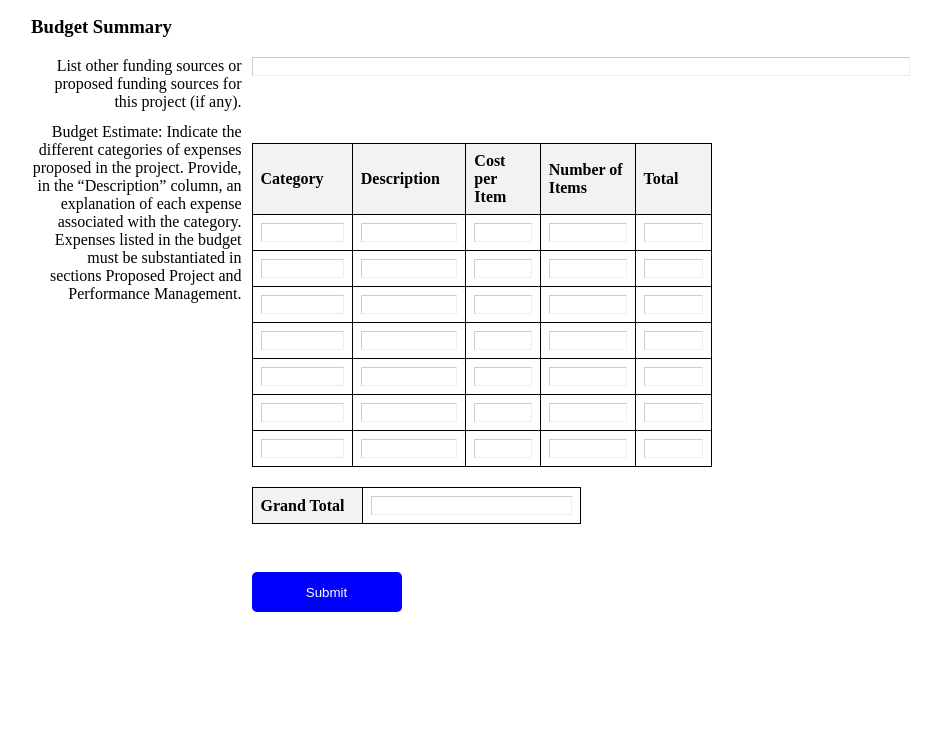
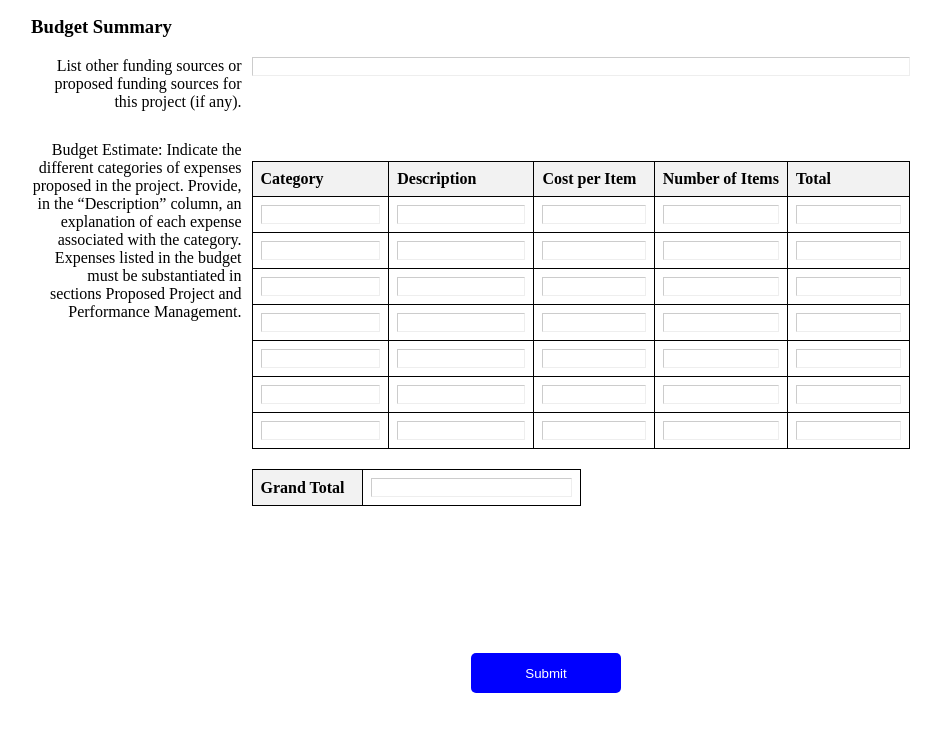
Before and after one commit to jlo-dcjd/ysab-grant-application, a plain HTML site: page index.html in a window 1280 px wide. Shown: the part 2295-3051 px from the top of the page, without its empty margins (169-1110 px from the left). Before the commit the page ends 2946 px from the top, so only its background shows below. Drawn offline with Linux system fonts and the light colour scheme.

Commit message:
center submit button

```diff
--- a/index.html
+++ b/index.html
@@ -235,7 +235,7 @@
     <div>
       <label class="desc" id="project_goals" for="project_goals">Data Management: What data will be collected, how, and by whom to determine if the project is achieving the established output and outcome measures throughout the grant period?</label>
       <div>
-        <textarea id="project_goals" name="project_goals" spellcheck="true" rows="10" cols="50" tabindex="4" placeholder="(Maximum 250 words)"></textarea>
+        <textarea id="project_goals" name="project_goals" spellcheck="true" rows="10" cols="50" tabindex="4" placeholder="Maximum 250 words"></textarea>
       </div>
     </div>
 
@@ -248,7 +248,7 @@
         <input id="other_funding" name="other_funding" type="text" class="field text fn" value="" size="8" tabindex="1">
     </div>
     </div>
-
+    <br>
     <div>
       <label class="desc" id="budget_estimate" for="budget_estimate">Budget Estimate: Indicate the different categories of expenses proposed in the project. Provide, in the “Description” column, an explanation of each expense associated with the category.  Expenses listed in the budget must be substantiated in sections Proposed Project and Performance Management.</label>
       <div>
@@ -353,8 +353,8 @@
       </script>
     </div>
     <br><br>
-    <div>
-      <div>
+    <div class="container">
+      <div class="center">
         <input id="saveForm" name="saveForm" type="submit" value="Submit" class="submit-button">
       </div>
     </div>
--- a/style.css
+++ b/style.css
@@ -102,7 +102,7 @@
     }
   }
   table {
-    width: 70%;
+    width: 100%;
     border-collapse: collapse;
     margin-top: 20px;
   }
@@ -126,7 +126,23 @@
     margin-top: 20px;
   }
 
+  .center {
+    margin: 0;
+    position: absolute;
+    top: 50%;
+    left: 50%;
+    -ms-transform: translate(-50%, -50%);
+    transform: translate(-50%, -50%);
+  }
+
+  .container {
+    height: 200px;
+    position: relative;
+    text-align: center;
+  }
+
   .submit-button {
+    position: absolute;
     width: 150px;
     height: 40px;
     background-color: blue;
```
